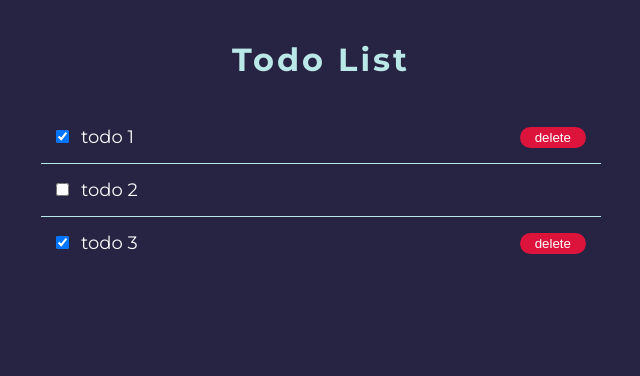
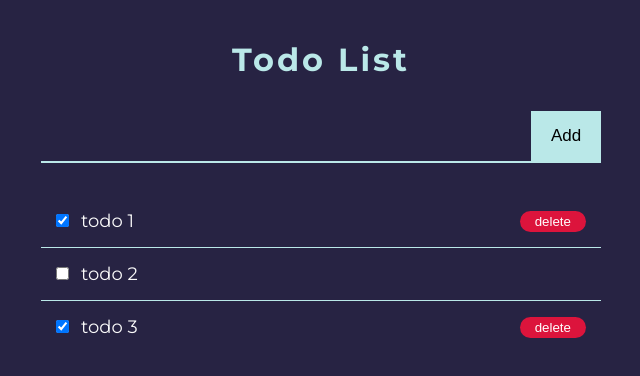
Before and after one commit to Harshal0902/Hacktoberfest, a React (Create React App) app in the folder react-todo-app/: page / in a window 1280 px wide. Shown: the top 376 px of the page, without its empty margins (319-959 px from the left). Built offline with nearby package versions, Linux system fonts and the light colour scheme.

Commit message:
Form styling

```diff
--- a/react-todo-app/src/App.jsx
+++ b/react-todo-app/src/App.jsx
@@ -1,5 +1,6 @@
 import React, { useState } from "react";
 import { Todo } from "./components/Todo";
+import { Form } from "./components/Form";
 import "./App.css";
 
 const App = () => {
@@ -28,6 +29,7 @@ const App = () => {
   return (
     <div className="container">
       <h1 className="title">Todo List</h1>
+      <Form />
       <ul>
         {todos.map((todo) => (
           <Todo
--- a/react-todo-app/src/components/Form/Form.jsx
+++ b/react-todo-app/src/components/Form/Form.jsx
@@ -1,7 +1,13 @@
 import React from "react";
+import styles from "./Form.module.css";
 
 const Form = () => {
-  return <div></div>;
+  return (
+    <form onSubmit={() => console.log("asdf")} className={styles.form}>
+      <input className={styles.textInput} type="text" name="todo" />
+      <input className={styles.submitBtn} type="submit" value="Add" />
+    </form>
+  );
 };
 
 export default Form;
--- a/react-todo-app/src/components/Form/Form.module.css
+++ b/react-todo-app/src/components/Form/Form.module.css
@@ -0,0 +1,22 @@
+.form {
+  width: 100%;
+  margin-bottom: 32px;
+}
+.textInput {
+  width: calc(100% - 70px);
+  padding: 15px;
+  background: transparent;
+  border: none;
+  border-bottom: 2px solid var(--accent);
+  font-size: 17px;
+  color: var(--text);
+}
+.submitBtn {
+  width: 70px;
+  padding: 15px;
+  border-radius: 0;
+  border: none;
+  border-bottom: 2px solid var(--accent);
+  background-color: #bae8e8;
+  font-size: 17px;
+}
```
